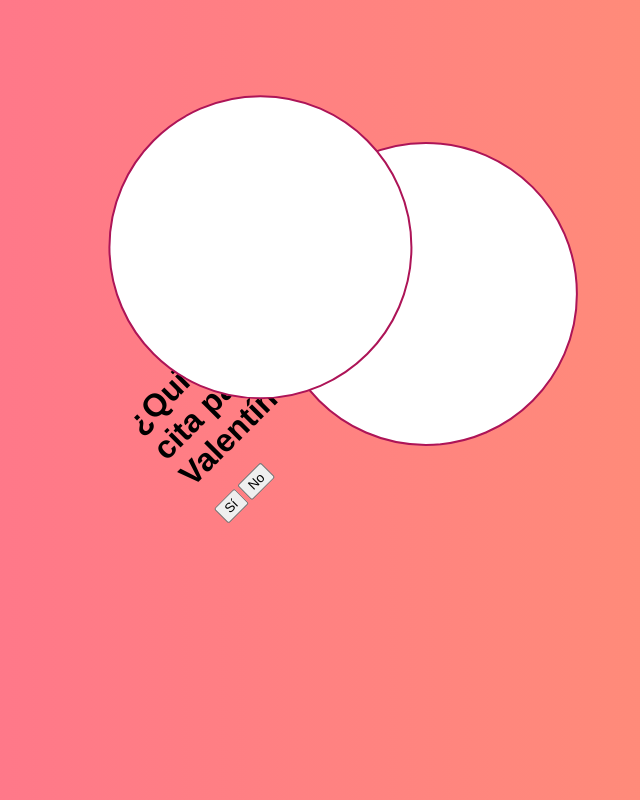
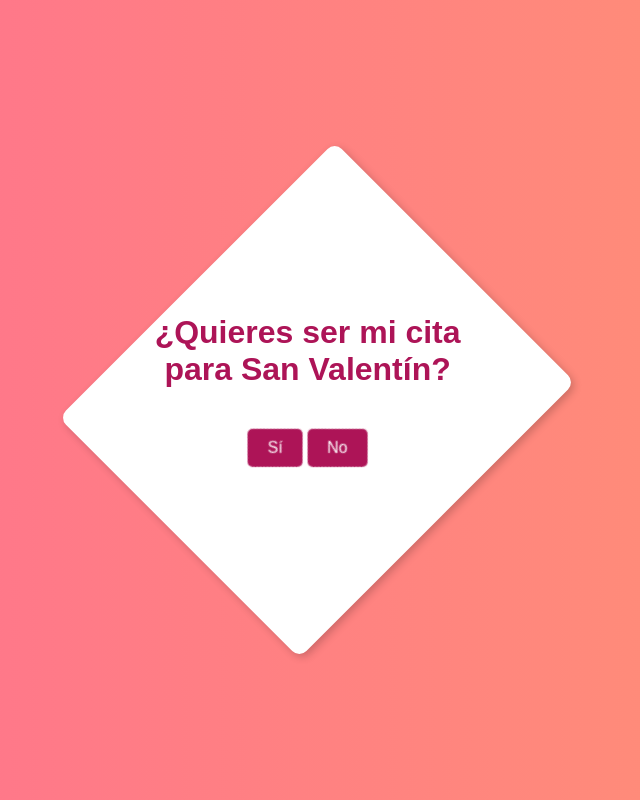
Before and after one commit to tomasyb/regalo-san-valentin, a plain HTML site: page index.html in a window 1280 px wide. Shown: the whole page, without its empty margins (323-963 px from the left). Drawn offline with Linux system fonts and the light colour scheme.

Commit message:
Update styles.css

```diff
--- a/styles.css
+++ b/styles.css
@@ -8,48 +8,68 @@ body {
     background: linear-gradient(to right, #ff6f91, #ff9472);
 }
 
+.envelope, .container {
+    text-align: center;
+    background: white;
+    padding: 20px;
+    border-radius: 10px;
+    box-shadow: 0 4px 8px rgba(0, 0, 0, 0.2);
+    animation: fadeIn 2s;
+    position: relative;
+}
+
 .envelope {
-    display: flex;
-    justify-content: center;
-    align-items: center;
-    perspective: 1000px;
+    width: 350px;
+    height: 300px;
+    overflow: hidden;
+    transform: rotate(-45deg);
+    margin: 0 auto;
 }
 
 .heart {
-    width: 300px;
-    height: 300px;
-    position: relative;
-    transform: rotate(-45deg);
-    animation: fadeIn 2s;
+    transform: rotate(45deg);
+    margin-top: 60px;
 }
 
-.heart::before,
-.heart::after {
-    content: "";
-    width: 300px;
-    height: 300px;
-    border-radius: 50%;
-    position: absolute;
-    top: 0;
+h1 {
+    color: #ad1457;
 }
 
-.heart::before {
-    left: 150px;
-    background-color: white;
-    border: 2px solid #ad1457;
+img {
+    width: 80%;
+    border-radius: 10px;
+    margin-top: 20px;
+    animation: zoomIn 1s;
 }
 
-.heart::after {
-    top: -150px;
-    background-color: white;
-    border: 2px solid #ad1457;
+button {
+    margin-top: 20px;
+    padding: 10px 20px;
+    border: none;
+    border-radius: 5px;
+    background-color: #ad1457;
+    color: white;
+    font-size: 16px;
+    cursor: pointer;
+    animation: bounce 2s infinite;
 }
 
-.heart-content {
-    transform: rotate(45deg);
-    position: absolute;
-    width: 100%;
-    height: 100%;
-    display: flex;
-    flex-direction: column;
-    justify-content: center
+button:hover {
+    background-color: #ff6f91;
+}
+
+@keyframes fadeIn {
+    from { opacity: 0; }
+    to { opacity: 1; }
+}
+
+@keyframes zoomIn {
+    from { transform: scale(0); }
+    to { transform: scale(1); }
+}
+
+@keyframes bounce {
+    0%, 20%, 50%, 80%, 100% { transform: translateY(0); }
+    40% { transform: translateY(-10px); }
+    60% { transform: translateY(-5px); }
+}
```
